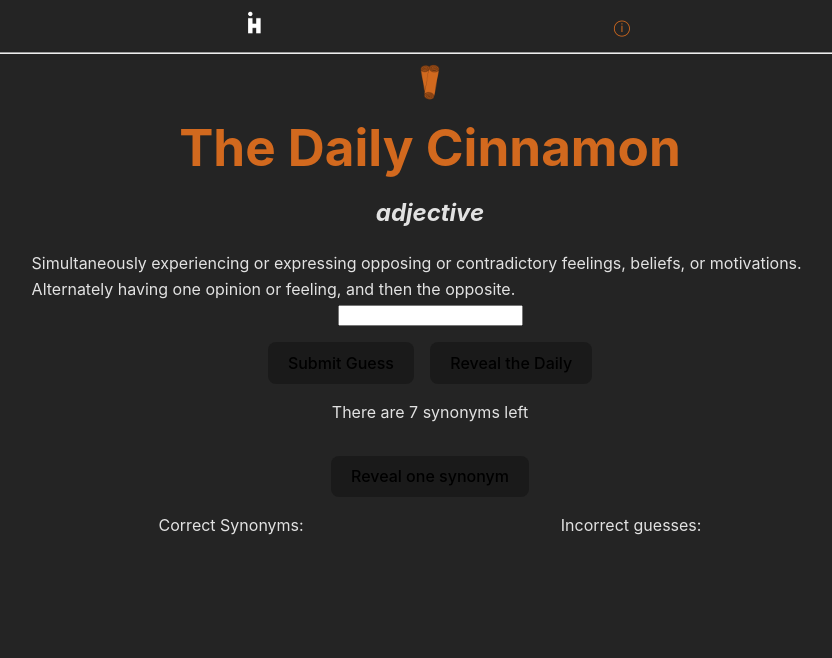
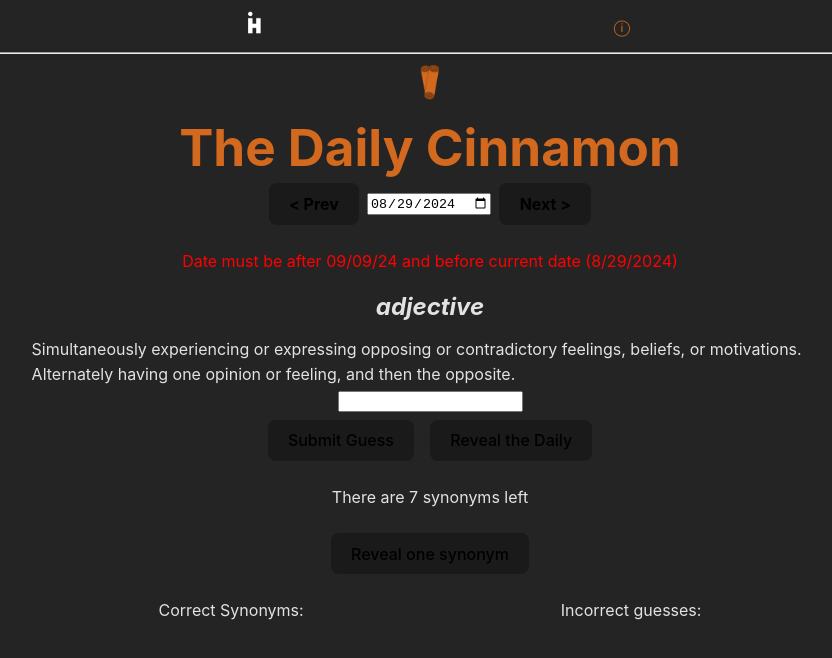
Before and after one commit to isaachamm/cinnamon-game, a React (Vite) app: page / in a window 1280 px wide. Both pictures are taken after a click on the button "Click here to begin!". Shown: the top 658 px of the page, without its empty margins (210-1042 px from the left). Built offline with nearby package versions, Linux system fonts and the light colour scheme.

Commit message:
feat(cinnamon-game) added ability to change date and error-handling for dates outside of current dictionary range.

```diff
--- a/src/components/Game.css
+++ b/src/components/Game.css
@@ -1,15 +1,30 @@
 
 
 button {
-	margin: 1em 0.5em 0 0.5em;
+	margin: 0.5em;
+}
+
+h2 {
+	margin: 0.5em;
 }
 
 .cinnamon-message {
 	color: #D2691E;
 }
 
+.date-container {
+	justify-content: center;
+	align-items: center;
+	display: flex;
+	flex-direction: row;
+}
+
 .definitions {
 	margin: 0.1em;
+}
+
+.error-message {
+	color: red;
 }
 
 .guess-list {
--- a/src/components/Game.tsx
+++ b/src/components/Game.tsx
@@ -18,10 +18,13 @@ export default function Game() {
 	const [guessedSynonyms, setGuessedSynonyms] = useState<Array<string>>([]);
 	const [guessMessage, setGuessMessage] = useState<string>('');
 
+	const [currDate, setCurrDate] = useState<Date>(new Date());
+	const [validDate, setValidDate] = useState<boolean>(true);
+
 
 	useEffect(() => {
 		fetchWord();
-	}, []);
+	}, [currDate]);
 
 	const fetchWord = async () => {
 
@@ -29,16 +32,25 @@ export default function Game() {
 			const dictionaryUrl = new URL('../assets/dictionary.json', import.meta.url).href;
 			const response = await fetch(dictionaryUrl);
 			const data = await response.json();
-			const currDate = new Date();
 			const currYear = currDate.getFullYear();
 			const currMonth = currDate.getMonth() + 1;
 			const currDay = currDate.getDate();
+			const earliestDate = new Date(2024, 8, 9);
+			const latestDate = new Date();
+			if (
+				currDate > earliestDate &&
+				currDate < latestDate
+			) {
+
+				setValidDate(true);
+
 				for (let i = 0; i < data.length; i++) {
 					const dateSplit = data[i].date.split('-')
 					const year = parseInt(dateSplit[0]);
 					const month = parseInt(dateSplit[1]);
 					const day = parseInt(dateSplit[2]);
-				if (year === currYear &&
+					if (
+						year === currYear &&
 						month === currMonth &&
 						day === currDay
 					) {
@@ -57,6 +69,9 @@ export default function Game() {
 						return;
 					}
 				}
+			} else {
+				setValidDate(false);
+			}
 			setCorrectDefinitionWord(defaultWord.word);
 			setDefinitions(defaultWord.definitions);
 			setPartOfSpeech(defaultWord.part_of_speech);
@@ -68,6 +83,41 @@ export default function Game() {
 			setPartOfSpeech(defaultWord.part_of_speech);
 			setSynonyms(defaultWord.synonyms);
 		}
+	}
+
+	const nextDate = () => {
+		var newDate = new Date(currDate.setDate(currDate.getDate() + 1));
+		if (newDate > new Date()) {
+			newDate = new Date(currDate.setDate(currDate.getDate() - 1));
+			setValidDate(false);
+			return;
+		}
+		setCurrDate(newDate);
+	}
+
+	const prevDate = () => {
+		var newDate = new Date(currDate.setDate(currDate.getDate() - 1));
+		if (newDate < new Date(2024, 8, 9)) {
+			newDate = new Date(currDate.setDate(currDate.getDate() + 1));
+			setValidDate(false);
+			return;
+		}
+		setCurrDate(newDate);
+	}
+
+	const onDateChange = (event: React.ChangeEvent<HTMLInputElement>) => {
+		const newDate = new Date(event.currentTarget.value);
+
+		if (newDate < new Date(2024, 8, 9)) {
+			setValidDate(false);
+			return;
+		}
+
+		if (newDate > new Date()) {
+			setValidDate(false);
+			return;
+		}
+		setCurrDate(newDate);
 	}
 
 	const submitGuess = (e: any) => {
@@ -119,6 +169,13 @@ export default function Game() {
 		<>
 			<img src={cinnamonLogo} className="logo" alt="Linkedin logo" />
 			<h1 className='cinnamon-message'>The Daily Cinnamon</h1>
+
+			<div className='date-container'>
+				<button onClick={prevDate}><strong>&lt; Prev</strong></button>
+				<input type='date' onChange={onDateChange} value={`${currDate.getFullYear()}-${(currDate.getMonth() + 1) >= 10 ? (currDate.getMonth() + 1) : "0" + (currDate.getMonth() + 1)}-${(currDate.getDate()) >= 10 ? currDate.getDate() : "0" + currDate.getDate()}`} />
+				<button onClick={nextDate}><strong>Next &gt;</strong></button>
+			</div>
+			{!validDate && <p className='error-message'>Date must be after 09/09/24 and before current date ({new Date().toLocaleDateString()})</p>}
 
 			<h2><em>{partOfSpeech}</em></h2>
 			{definitions.map((definition) => (
```
Lines whose indentation alone changed are shown as unchanged.
